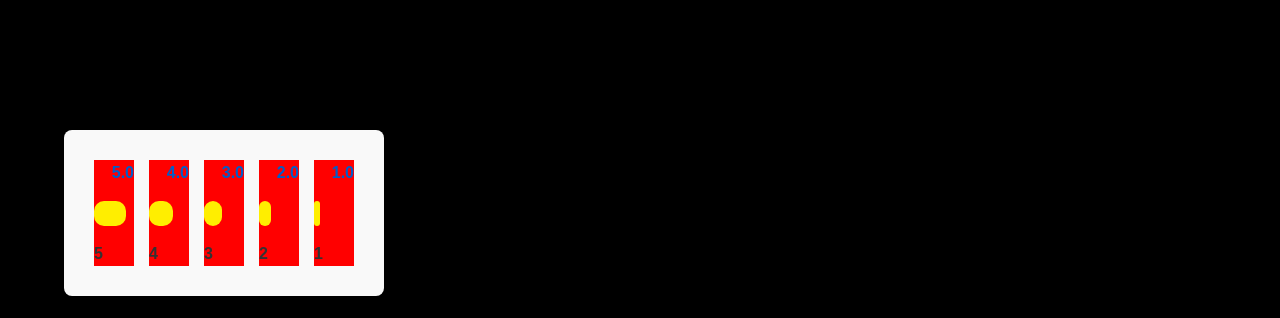
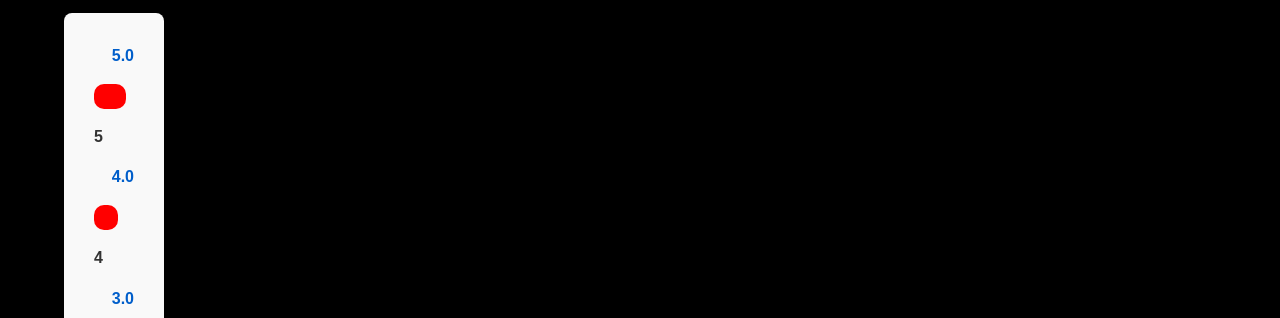
Before and after one commit to brando4-proj/MOVIE_REVIEWS_WEBSITE, a plain HTML site: page about.html in a window 1280 px wide. Shown: the part 482-800 px from the top of the page. Drawn offline with Linux system fonts and the light colour scheme.

Commit message:
Update style.css

```diff
--- a/style.css
+++ b/style.css
@@ -410,7 +410,7 @@ a {
 }
 
 .chart-bars {
-    display: flex;
+    display: grid;
     gap: 15px;
 }
 
@@ -418,9 +418,9 @@ a {
     display: grid;
     grid-auto-column: 200px;
     align-contents: center;
+    alig-items: center;
     justify-content: center;
     gap: 15px;
-    background: red;
 }
 
 .rating-label {
@@ -435,6 +435,7 @@ a {
     background-color: var(--primary-color, #ffee00);
     border-radius: 10px;
     transition: width 1s ease-out;
+    background: red;
 }
 
 .bar:nth-Child(1){
```
